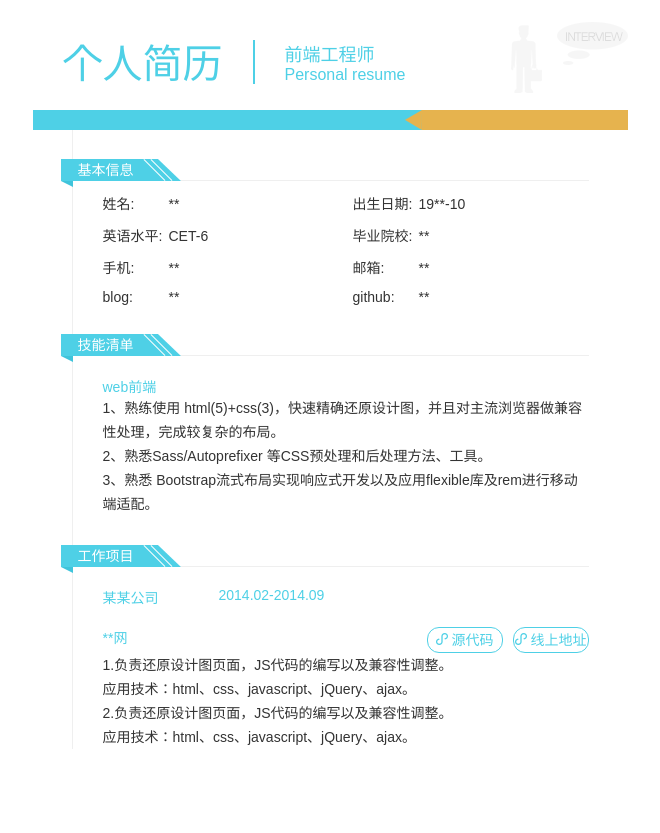
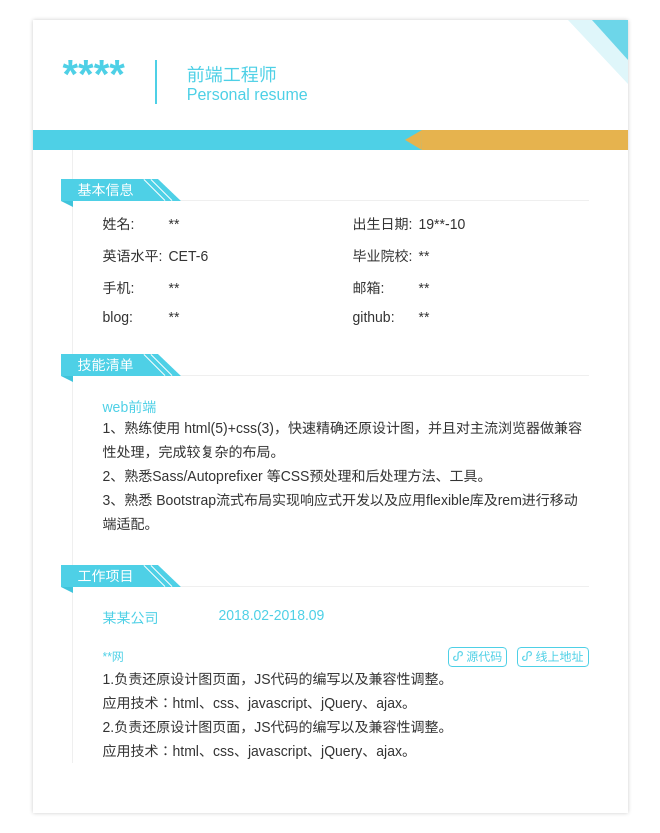
Before and after one commit to alex3347/Resume, a website: page index.html in a window 1280 px wide. Shown: the whole page, without its empty margins (310-970 px from the left). Before the commit the page ends 800 px from the top, so only its background shows below. Drawn offline with Linux system fonts and the light colour scheme.

Commit message:
modify css & add .md

```diff
--- a/index.html
+++ b/index.html
@@ -7,29 +7,21 @@
 		<meta name="keywords" content="**,前端,工作,简历">
 		<link rel="shortcut icon" href="favicon.ico">
 		<link rel="stylesheet" href="src/css/style.css">
-		<script>
-			var _hmt = _hmt || [];
-			(function() {
-				var hm = document.createElement("script");
-				hm.src = "https://hm.baidu.com/hm.js?47842c44c869cd8bba03f404ac7b3a0b";
-				var s = document.getElementsByTagName("script")[0];
-				s.parentNode.insertBefore(hm, s);
-			})();
-		</script>
 	</head>
 
 	<body>
+        <div class="container">
             <header>
                 <div class="headerTop">
                     <div class="headerTopLeft">
-                    <div class="title">个人简历</div>
+                        <div class="title">****</div>
                         <div class="describe">
                             <div class="position">前端工程师</div>
                             <div class="english">Personal resume</div>
                         </div>
                     </div>
                     <div class="headerTopRight">
-                    <img src="src/img/avatar.png" alt="">
+                        <canvas id="canvas"></canvas>
                     </div>
                 </div>
                 <div class="headerBottom">
@@ -71,19 +63,19 @@
                 <div class="sectionContent">
                     <div class="company">
                         <div class="name">某某公司</div>
-                    <div class="time">2014.02-2014.09</div>
+                        <div class="time">2018.02-2018.09</div>
                     </div>
                     <div class="projectTitle">
                         <div class="projectName">**网</div>
                         <div class="projectLink">
-                        <div class="projectLinkItem">
+                            <a class="projectLinkItem" href="">
                                 <img src="src/img/link.png" alt="">
                                 <i>源代码</i>
-                        </div>
-                        <div class="projectLinkItem">
+                            </a>
+                            <a class="projectLinkItem" href="">
                                 <img src="src/img/link.png" alt="">
                                 <i>线上地址</i>
-                        </div>
+                            </a>
                         </div>
                     </div>
                     <div class="projectDescribe">1.负责还原设计图页面，JS代码的编写以及兼容性调整。</div>
@@ -92,6 +84,25 @@
                     <div class="projectDescribe">应用技术：html、css、javascript、jQuery、ajax。</div>
                 </div>
             </section>
+        </div>
+        <script>
+            var canvas = document.getElementById("canvas")
+            canvas.height = 64;
+            canvas.width=60;
+            var ctx = canvas.getContext("2d")
+            ctx.beginPath();
+            ctx.moveTo(0,0);
+            ctx.lineTo(60,0);
+            ctx.lineTo(60,64);
+            ctx.fillStyle='#dff6fa';
+            ctx.fill();
+            ctx.beginPath();
+            ctx.moveTo(24,0);
+            ctx.lineTo(60,0);
+            ctx.lineTo(60,40);
+            ctx.fillStyle='#6dd6e9';
+            ctx.fill();
+        </script>
 	</body>
 
 </html>
--- a/src/scss/style.scss
+++ b/src/scss/style.scss
@@ -10,6 +10,7 @@ ul, li {
 
 a {
     text-decoration: none;
+    color: #4ed0e6;
 }
 
 h1, h2, h3, h4, h5, dt, dd, p {
@@ -18,11 +19,14 @@ h1, h2, h3, h4, h5, dt, dd, p {
 
 body {
   font-family: 微软雅黑, 'WenQuanYi Micro Hei', STHeiti, SimSun, sans-serif;
-  min-width: 595px;
-  background-color: #fff;
-  margin-bottom: 20px;
 }
 
+.container{
+  box-shadow: 0 0 4px #ccc;
+  width: 595px;
+  margin: 20px auto 20px;
+  padding-bottom: 50px;
+  background-color: #fff;
   header{
     width:595px;
     margin:0 auto;
@@ -38,6 +42,7 @@ header{
                 padding:0 30px;
                 float: left;
                 margin-top: -8px;
+                font-weight: bold;
             }
             .describe{
                 float: left;
@@ -54,11 +59,6 @@ header{
         }
         .headerTopRight{
             float: right;
-          margin-top: 22px;
-          img{
-              width:117px;
-              height:71px;
-          }
         }
     }
       .headerBottom{
@@ -148,7 +148,7 @@ section{
               }
           }
           .projectTitle{
-            font-size: 14px;
+              font-size: 12px;
               color: #4ed0e6;
               overflow: hidden;
               margin-top: 20px;
@@ -158,18 +158,19 @@ section{
               .projectLink{
                   float: right;
                   .projectLinkItem{
-                    width:74px;
-                    height:24px;
-                    line-height: 24px;
+                      display: block;
+                      height:18px;
+                      padding:0 4px;
+                      line-height: 18px;
                       border:1px solid #4ed0e6;
-                    border-radius: 12px;
+                      border-radius: 4px;
                       float: left;
                       margin-left: 10px;
                       text-align: center;
                       img{
                           display: inline-block;
-                        width:12px;
-                        height:12px;
+                          width:10px;
+                          height:10px;
                       }
                       i{
                           display: inline-block;
@@ -185,3 +186,4 @@ section{
           }
       }
   }
+}
```
Also changed, not shown: README.md (added), doc/pic.png (added), src/css/style.css. Lines whose indentation alone changed are shown as unchanged.
